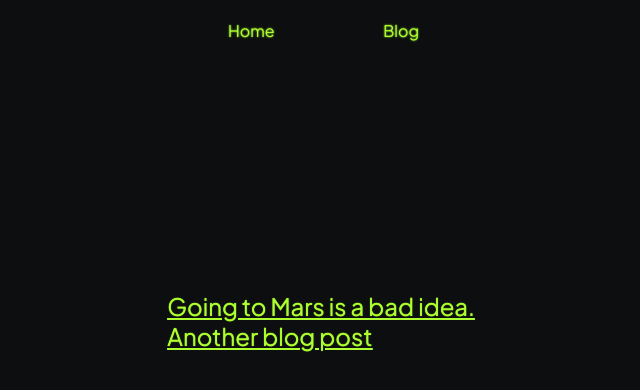
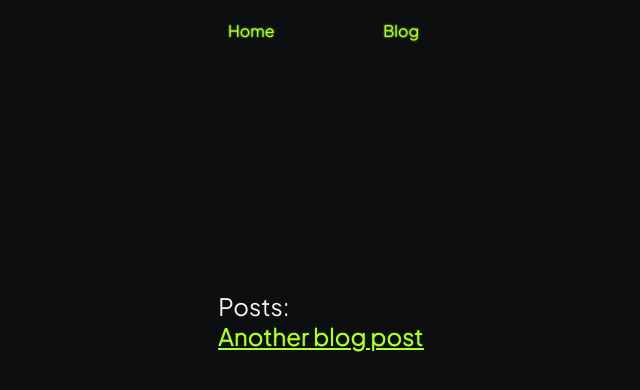
Before and after one commit to johnretsas/johnretsas.github.io, a React (Create React App) app: page /#/blog in a window 1280 px wide. Shown: the top 390 px of the page, without its empty margins (319-959 px from the left). Built offline with nearby package versions, Linux system fonts and the light colour scheme.

Commit message:
[master]: hide

```diff
--- a/src/components/blog/Blog.tsx
+++ b/src/components/blog/Blog.tsx
@@ -19,8 +19,11 @@ const Blog = () => {
         return (
             <div className={styles.container}>
                 <div>
+                    {/* <div>
+                        <Link className={styles.blogLinks} to="/blog/going-to-mars">Going to Mars is a bad idea.</Link>
+                    </div> */}
                     <div>
-                        <Link className={styles.blogLinks} to="/blog/going-to-mars">Going to Mars is a bad idea.</Link>
+                        Posts:
                     </div>
                     <div>
                         <Link className={styles.blogLinks} to="/blog/another-blog-post">Another blog post</Link>
```
